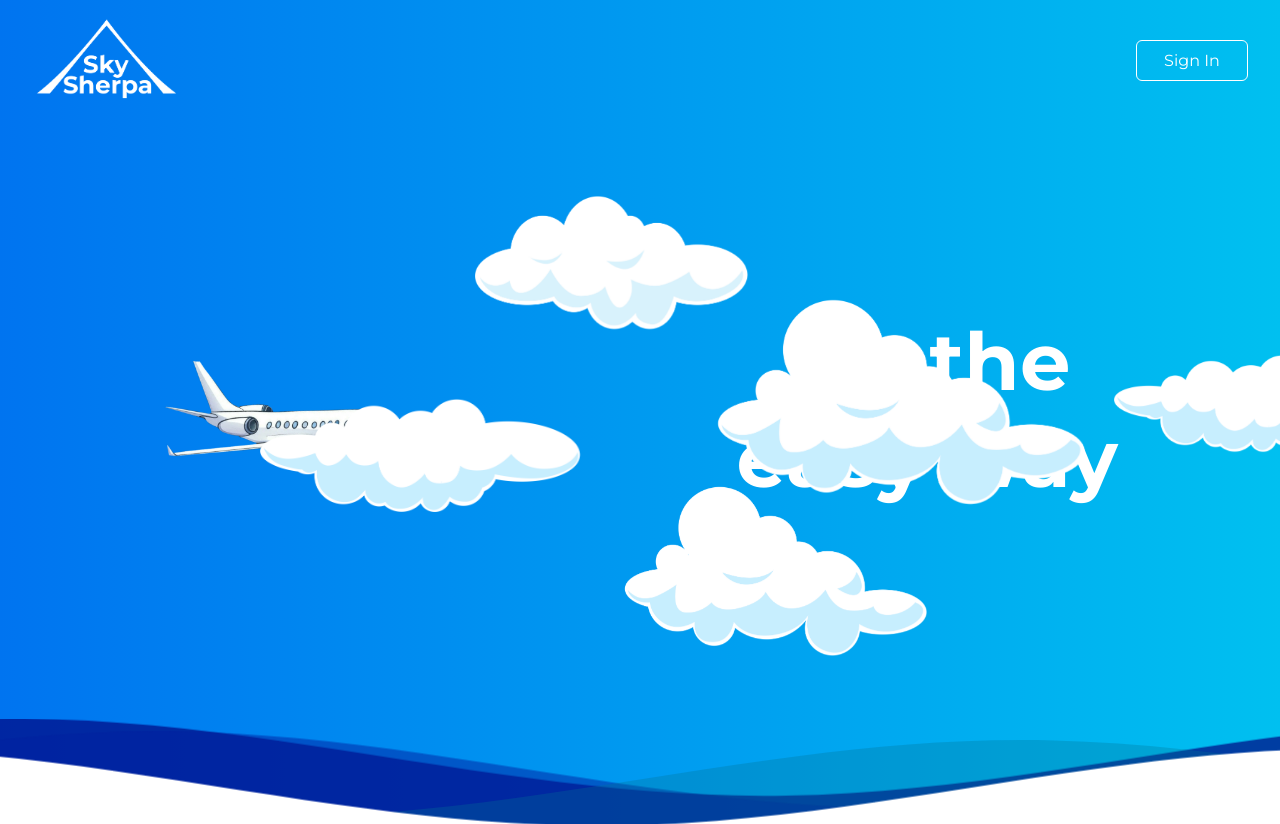
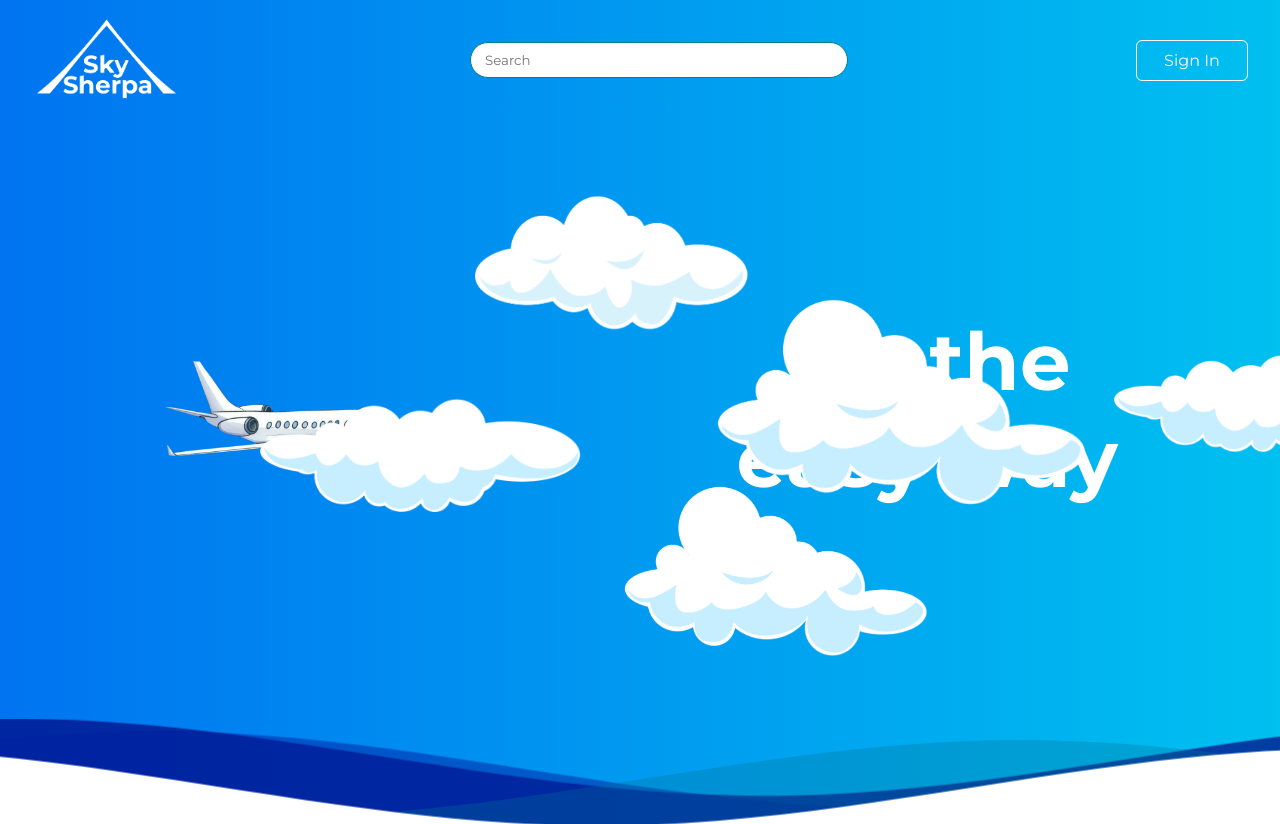
Before and after one commit to connorHashDash/sky-sherpa, a React (Vite) app in the folder static/: page / in a window 1280 px wide. Shown: the top 824 px of the page. Built offline with nearby package versions, Linux system fonts and the light colour scheme.

Commit message:
added global 'logged in' context and began work on search bar

```diff
--- a/static/src/components/NavBar/NavBar.scss
+++ b/static/src/components/NavBar/NavBar.scss
@@ -49,6 +49,17 @@ $font: "Montserrat";
       }
     }
 
+    #search {
+      #search_bar_input {
+        height: 32px;
+        border-radius: 100px;
+        padding-left: 14px;
+        font-family: "Montserrat";
+        width: 360px;
+        border: 1px solid teal;
+      }
+    }
+
   }
 
 }
--- a/static/src/components/NavBar/NavBar.tsx
+++ b/static/src/components/NavBar/NavBar.tsx
@@ -2,16 +2,21 @@ import './NavBar.scss'
 import SSLogoWhite from "../../assets/SkySherpaLogov3White.png"
 import SSLogoBlue from "../../assets/SkySherpaLogov3BLUE.png"
 import Button from "../Button/Button.tsx"
-import { useState, useEffect } from 'react'
+import { useState, useEffect, useContext } from 'react'
 import { Link } from 'react-router'
+import { UserStatus } from "../../main.tsx"
+
 
 interface NavbarTypes {
   isHome?: boolean
   isSignin?: boolean
 }
 
+
 export default function Navbar({ isHome, isSignin }: NavbarTypes) {
   const [isTop, setIsTop] = useState<boolean>(true)
+
+  const loggedIn = useContext<boolean | null>(UserStatus)
 
   useEffect(() => {
     window.onscroll = () => {
@@ -21,6 +26,7 @@ export default function Navbar({ isHome, isSignin }: NavbarTypes) {
         setIsTop(true)
       }
     }
+    console.log(loggedIn)
   }, [])
 
   return (
@@ -31,12 +37,16 @@ export default function Navbar({ isHome, isSignin }: NavbarTypes) {
             <img id='logo_img' src={isTop && isHome ? SSLogoWhite : SSLogoBlue} alt="Logo" />
           </Link>
         </div>
+        <div id="search">
+          <input placeholder='Search' id='search_bar_input' type="text" />
+        </div>
         <div id="nav_buttons">
-          {!isSignin ? (
-            <Button extraClass={isTop && isHome ? "top" : ""} href='/signin' >
-              Sign In
-            </Button>
-          ) : (null)}
+          {loggedIn ? (null) :
+            !isSignin ? (
+              <Button extraClass={isTop && isHome ? "top" : ""} href='/signin' >
+                Sign In
+              </Button>
+            ) : (null)}
 
         </div>
       </div>
--- a/static/src/main.tsx
+++ b/static/src/main.tsx
@@ -4,8 +4,14 @@ import SignIn from "./pages/SignIn/SignIn.tsx"
 import { createRoot } from 'react-dom/client'
 import './index.scss'
 import { createBrowserRouter, RouterProvider } from 'react-router'
+import { createContext, useState } from 'react'
+
+export const UserStatus = createContext<boolean | null>(null)
 
 function Main() {
+  const [loggedIn, setLoggedIn] = useState<boolean>(false)
+
+
   const router = createBrowserRouter([
     {
       path: '/',
@@ -14,13 +20,15 @@ function Main() {
     },
     {
       path: '/signin',
-      element: <SignIn />,
+      element: <SignIn setLoggedIn={setLoggedIn} />,
       errorElement: <ErrorPage />
     }
   ])
 
   return (
-    <RouterProvider router={router} />
+    <UserStatus.Provider value={loggedIn}>
+      <RouterProvider router={router} />
+    </UserStatus.Provider>
   )
 }
 
--- a/static/src/pages/SignIn/SignIn.tsx
+++ b/static/src/pages/SignIn/SignIn.tsx
@@ -1,12 +1,15 @@
 import NavBar from "../../components/NavBar/NavBar.tsx"
 import "./SignIn.scss"
 import SignInForm from "./components/SignInForm.tsx"
-import { useState } from 'react'
+import { Dispatch, SetStateAction, useState } from 'react'
 import { useNavigate } from "react-router"
 import SignUpForm from "./components/SignUpForm.tsx"
 
+interface SignIn {
+  setLoggedIn: Dispatch<SetStateAction<boolean>>
+}
 
-export default function SignIn() {
+export default function SignIn({ setLoggedIn }: SignIn) {
 
   const navigate = useNavigate()
 
@@ -25,6 +28,7 @@ export default function SignIn() {
         body: formData
       })
       if (resp.ok) {
+        setLoggedIn(true)
         navigate("/works")
       } else if (resp.status == 406) {
         setError("Error signing in, check password or email")
```
